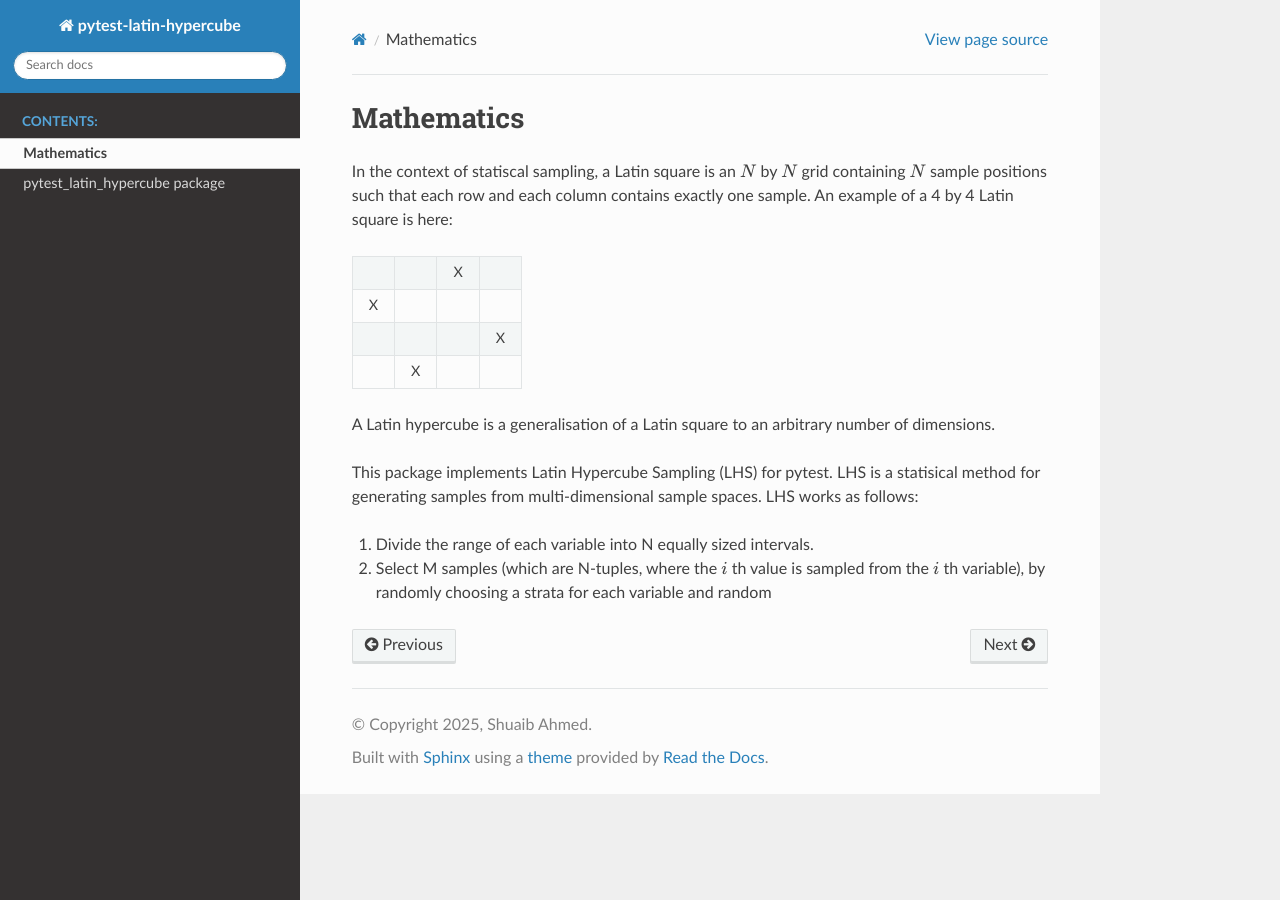
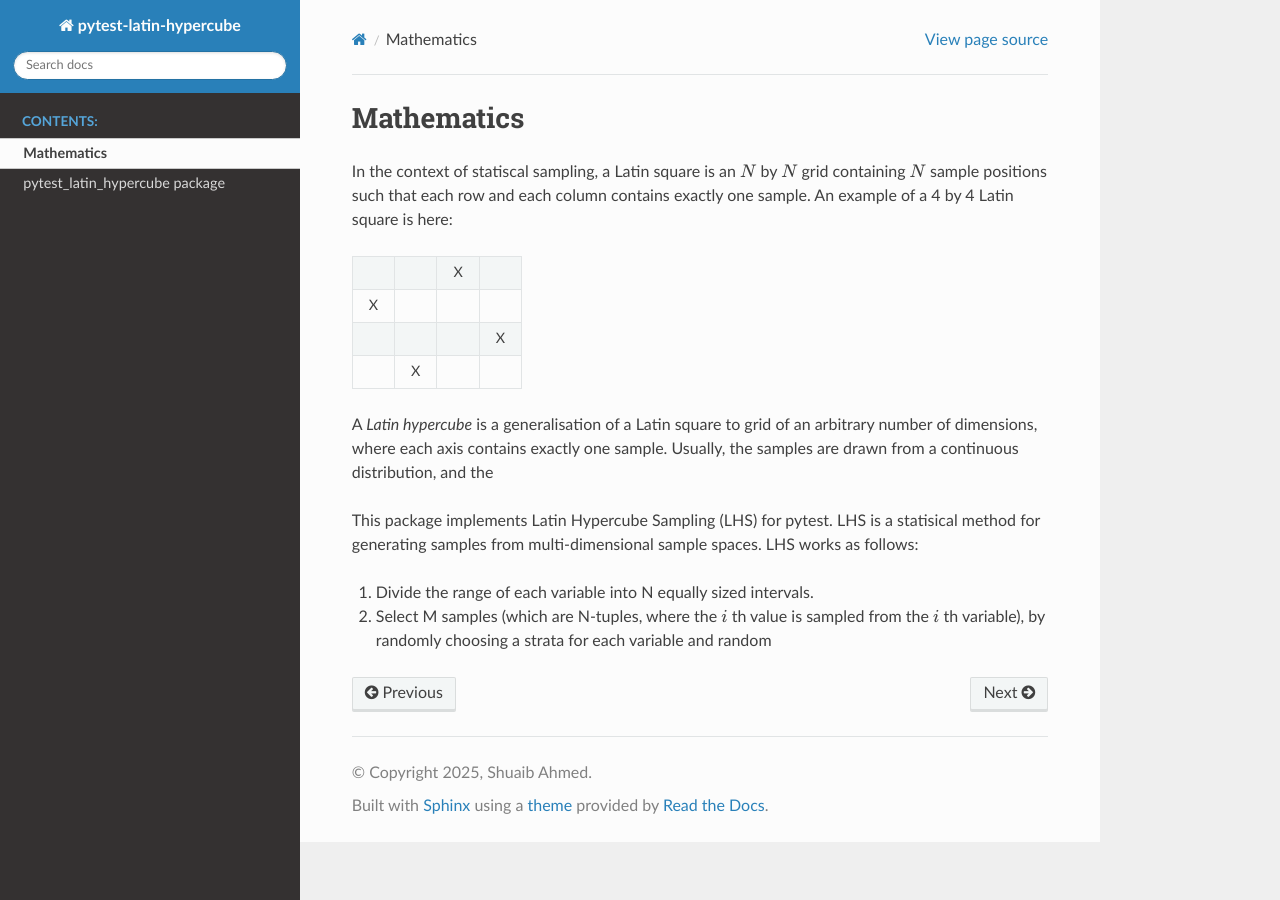
Before and after one commit to pytest-latin-hypercube/pytest-latin-hypercube, a Sphinx documentation site: the page built from docs/source/maths.rst, in a window 1280 px wide. Built offline with Sphinx 7.4.7 and the Read the Docs theme 3.1.0, drawn with Linux system fonts in a browser that asks for light colours.

Commit message:
latin square/hypercube explanation

```diff
--- a/docs/source/maths.rst
+++ b/docs/source/maths.rst
@@ -28,7 +28,7 @@ An example of a 4 by 4 Latin square is here:
       -
       -
 
-A Latin hypercube is a generalisation of a Latin square to an arbitrary number of dimensions.
+A *Latin hypercube* is a generalisation of a Latin square to grid of an arbitrary number of dimensions, where each axis contains exactly one sample. Usually, the samples are drawn from a continuous distribution, and the
 
 This package implements Latin Hypercube Sampling (LHS) for pytest. LHS is a statisical method for generating samples from multi-dimensional sample spaces.
 LHS works as follows:
```
